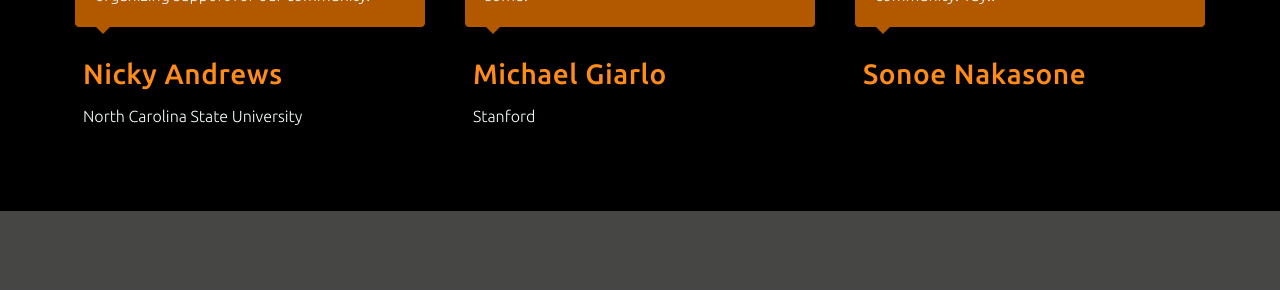
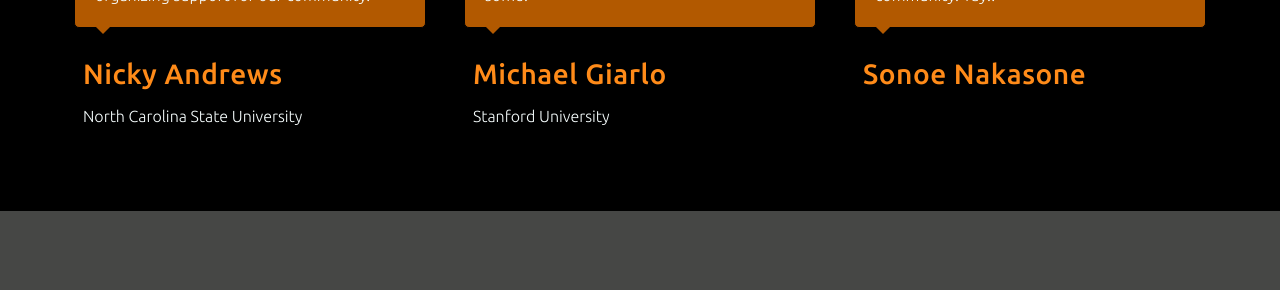
Before and after one commit to code4lib/2019.code4lib.org, a Jekyll site: the page built from index.html, in a window 1280 px wide and 900 px high, scrolled down 1718 px. Shown: the part 344-634 px from the top of the window. Built offline with Jekyll 4.4.1, drawn with Linux system fonts in a browser that asks for light colours; some web fonts are replaced.

Commit message:
Minor fixes to testimonials

```diff
--- a/_data/testimonials.yml
+++ b/_data/testimonials.yml
@@ -19,7 +19,7 @@
 
 - name: Michael Giarlo
   blurb: "Code4Lib has been transformative for me. When I first learned of Code4Lib, I was considering leaving libraryland. Attending the first Code4Lib conference opened my eyes to the community I never knew I had. Code4Lib continues to humble, to inspire, and to anchor; our collective work is grounded in the cultural heritage mission and in the value of working inclusively in the open for the collective good. Here's to another twelve years, Code4Lib---and then some!"
-  org: Stanford
+  org: Stanford University
   twitter: mjgiarlo
 
 - name: Laura Chuang
@@ -34,7 +34,7 @@
 - name: Sonoe Nakasone
   blurb: "Code4Lib has been a great conference for me as a metadata person interested in gaining computer science skills and insights. Presentations and topics are selected by the community. As such, I find a greater portion of presentations at this conference to be interesting, relevant, and educational than at other conferences in which presentations are jury selected. They also offer generous scholarships to underrepresented folks in the Code4Lib community. Yay!."
 
-- name: Hanna Frost
+- name: Hannah Frost
   blurb: "At Code4Lib, you really get the sense that people are there to share with and learn from one another — to advance their work individually and collectively — and have fun while they’re at it. I left the conference reminded of the widespread passion for libraries as critical features of our society, the passion that draws interesting, creative people to library work, and found I had a renewed sense of purpose in my job."
   org: Stanford University
   twitter: feefifofannah
```
